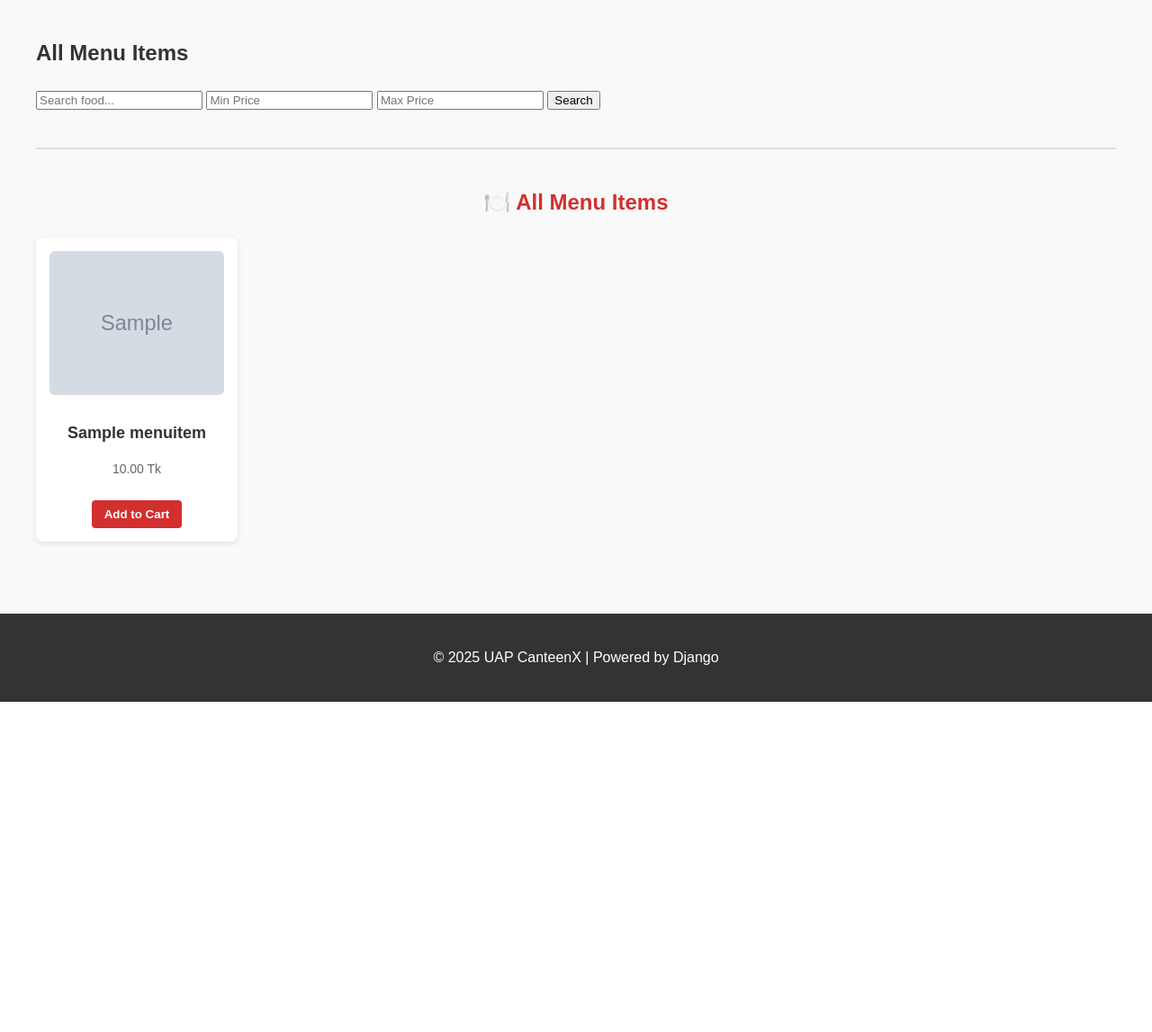
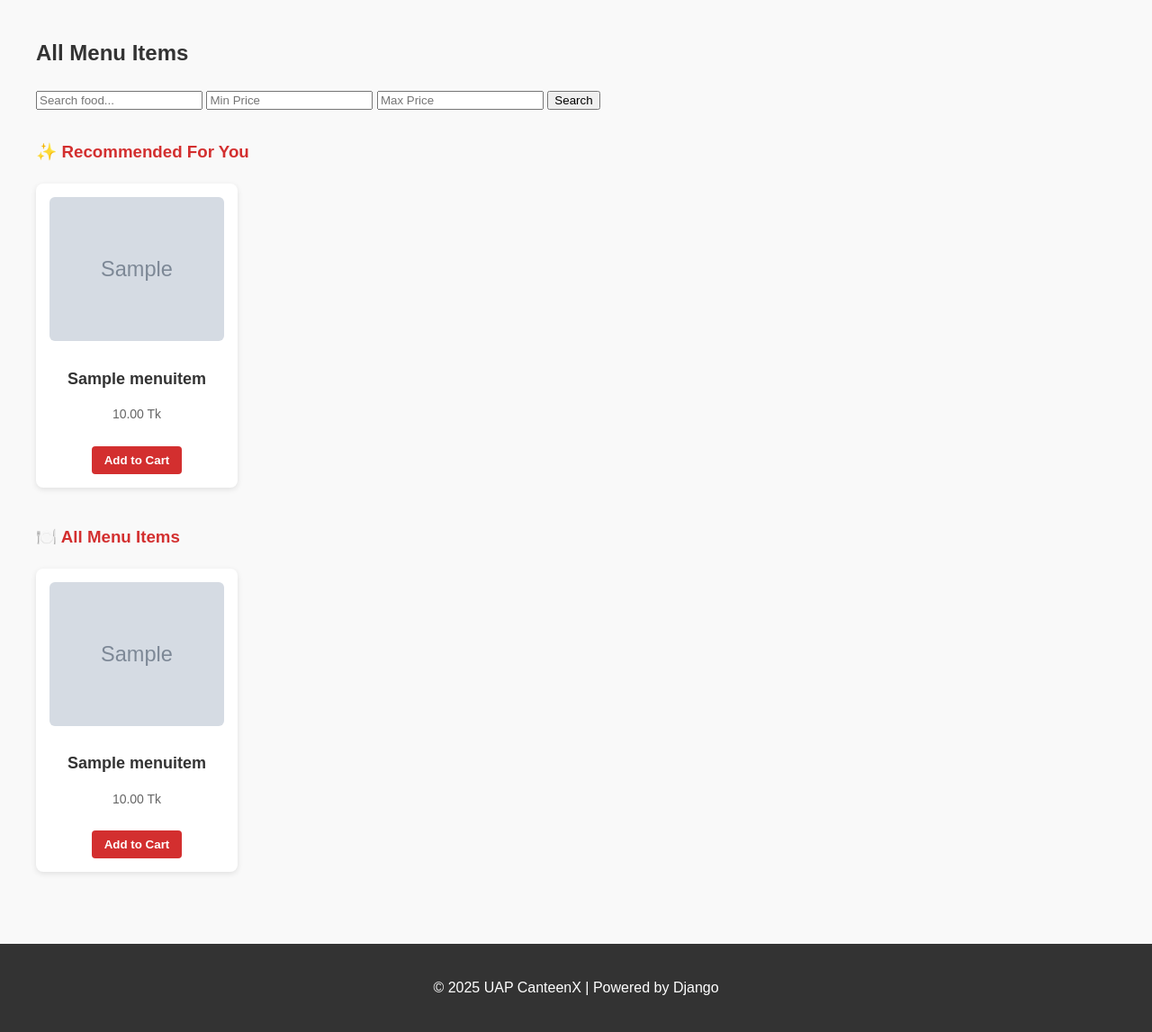
Before and after one commit to ayesha-ahona/Django-Canteen-Management-System, a Django app: page /menu/ in a window 1280 px wide. Shown: the part 59-1206 px from the top of the page at 90% size. Before the commit the page ends 839 px from the top, so only its background shows below. Run offline with Django 5.2, Linux system fonts and the light colour scheme; a user stored in the database is signed in; tables that the repository leaves empty hold one stand-in row (values such as "Sample post"); grey boxes marked "Sample" are stand-in pictures.

Commit message:
recommend item service changes

```diff
--- a/my_canteen/templates/my_canteen/menu.html
+++ b/my_canteen/templates/my_canteen/menu.html
@@ -9,11 +9,10 @@
     <button type="submit">Search</button>
 </form>
 
-{% if suggested_items %}
-<div class="popular">
-    <h2>✨ Recommended For You</h2>
+{% if recommended %}
+<h3 style="margin-top:30px; color:#d32f2f;">✨ Recommended For You</h3>
 <div class="card-grid">
-        {% for item in suggested_items %}
+    {% for item in recommended %}
     <div class="card">
         {% if item.image %}
             <img src="{{ item.image.url }}" alt="{{ item.name }}">
@@ -32,13 +31,9 @@
     </div>
     {% endfor %}
 </div>
-</div>
 {% endif %}
 
-<hr style="margin:40px 0; border:1px solid #ddd;">
-
-<h2 style="text-align:center; color:#d32f2f;">🍽️ All Menu Items</h2>
-
+<h3 style="margin-top:40px; color:#d32f2f;">🍽️ All Menu Items</h3>
 <div class="card-grid">
     {% for item in items %}
     <div class="card">
@@ -50,9 +45,7 @@
         <h3>{{ item.name }}</h3>
         <p>{{ item.price }} Tk</p>
         {% if item.stock > 0 %}
-            <a href="{% url 'add_to_cart' item.id %}">
-                <button>Add to Cart</button>
-            </a>
+            <a href="{% url 'add_to_cart' item.id %}"><button>Add to Cart</button></a>
         {% else %}
             <p style="color:red;font-weight:bold;">Out of Stock</p>
         {% endif %}
--- a/my_canteen/views.py
+++ b/my_canteen/views.py
@@ -1,7 +1,7 @@
 from django.shortcuts import render, redirect, get_object_or_404
 from django.contrib.auth.decorators import login_required
 from django.contrib.auth.models import User
-from django.db.models import Q
+from django.db.models import Q, Count
 from django.contrib import messages
 from .models import MenuItem, UserProfile, Order, OrderItem
 from .forms import CustomSignupForm
@@ -21,6 +21,7 @@ def home(request):
 
 
 # ---------- Menu ----------
+@login_required
 def menu_page(request):
     query = request.GET.get('q')
     min_price = request.GET.get('min_price')
@@ -35,11 +36,14 @@ def menu_page(request):
     if max_price:
         items = items.filter(price__lte=max_price)
 
-    # 🔥 Recommendations
+    # ===== Recommendation: user previous order থেকে top items =====
     recommended = []
     if request.user.is_authenticated:
-        previous_items = MenuItem.objects.filter(orderitem__order__user=request.user).distinct()
-        recommended = previous_items[:4]
+        recommended = (
+            MenuItem.objects.filter(orderitem__order__user=request.user)
+            .annotate(times=Count('orderitem'))
+            .order_by('-times')[:4]
+        )
 
     return render(
         request,
@@ -145,7 +149,9 @@ def checkout(request):
         item.stock -= qty
         item.save()
 
-        OrderItem.objects.create(order=order, item=item, quantity=qty, unit_price=item.price)
+        OrderItem.objects.create(
+            order=order, item=item, quantity=qty, unit_price=item.price
+        )
         total += float(item.price) * qty
 
     order.total_price = total
@@ -164,8 +170,6 @@ def orders_page(request):
         orders = Order.objects.all().order_by("-created_at")
     elif get_role(request.user) == "staff":
         orders = Order.objects.filter(status__in=["accepted", "preparing"]).order_by("-created_at")
-    elif get_role(request.user) == "vendor":
-        orders = Order.objects.filter(status__in=["ready", "delivered"]).order_by("-created_at")
     else:
         orders = Order.objects.filter(user=request.user).order_by("-created_at")
 
@@ -220,8 +224,8 @@ def dashboard(request):
         orders = Order.objects.filter(status__in=["accepted", "preparing"]).order_by('-created_at')
         items = None
     elif role == "vendor":
-        orders = Order.objects.filter(status__in=["ready", "delivered"]).order_by('-created_at')
-        items = None
+        orders = Order.objects.filter(status__in=["ready", "delivered", "completed"]).order_by('-created_at')
+        items = MenuItem.objects.all()
     else:
         orders = Order.objects.filter(user=request.user).order_by('-created_at')
         items = None
@@ -294,7 +298,7 @@ def order_ready(request, order_id):
 
 @login_required
 def order_delivered(request, order_id):
-    if not require_roles(request.user, ['superadmin', 'admin', 'vendor']):
+    if not require_roles(request.user, ['superadmin', 'admin']):
         messages.error(request, "Not authorized.")
         return redirect('dashboard')
     order = get_object_or_404(Order, id=order_id)
--- a/mysite/urls.py
+++ b/mysite/urls.py
@@ -23,7 +23,7 @@ urlpatterns = [
     # Orders
     path('orders/', views.orders_page, name='orders'),
 
-    # Order lifecycle (actions)
+    # Order lifecycle
     path('orders/<int:order_id>/accept/', views.order_accept, name='order_accept'),
     path('orders/<int:order_id>/preparing/', views.order_preparing, name='order_preparing'),
     path('orders/<int:order_id>/ready/', views.order_ready, name='order_ready'),
@@ -32,13 +32,16 @@ urlpatterns = [
     path('orders/<int:order_id>/cancel/', views.order_cancel, name='order_cancel'),
     path('orders/<int:order_id>/paid/', views.order_mark_paid, name='order_mark_paid'),
 
+    # Static pages
     path('about/', views.about_page, name='about'),
     path('contact/', views.contact_page, name='contact'),
 
+    # Auth
     path('signup/', views.signup_page, name='signup'),
     path('login/', auth_views.LoginView.as_view(template_name='my_canteen/login.html'), name='login'),
     path('logout/', auth_views.LogoutView.as_view(next_page='/login/'), name='logout'),
 
+    # Dashboard & Profile
     path('dashboard/', views.dashboard, name='dashboard'),
     path('profile/', views.profile_page, name='profile'),
     path('settings/', views.settings_page, name='settings'),
```
Lines whose indentation alone changed are shown as unchanged.
